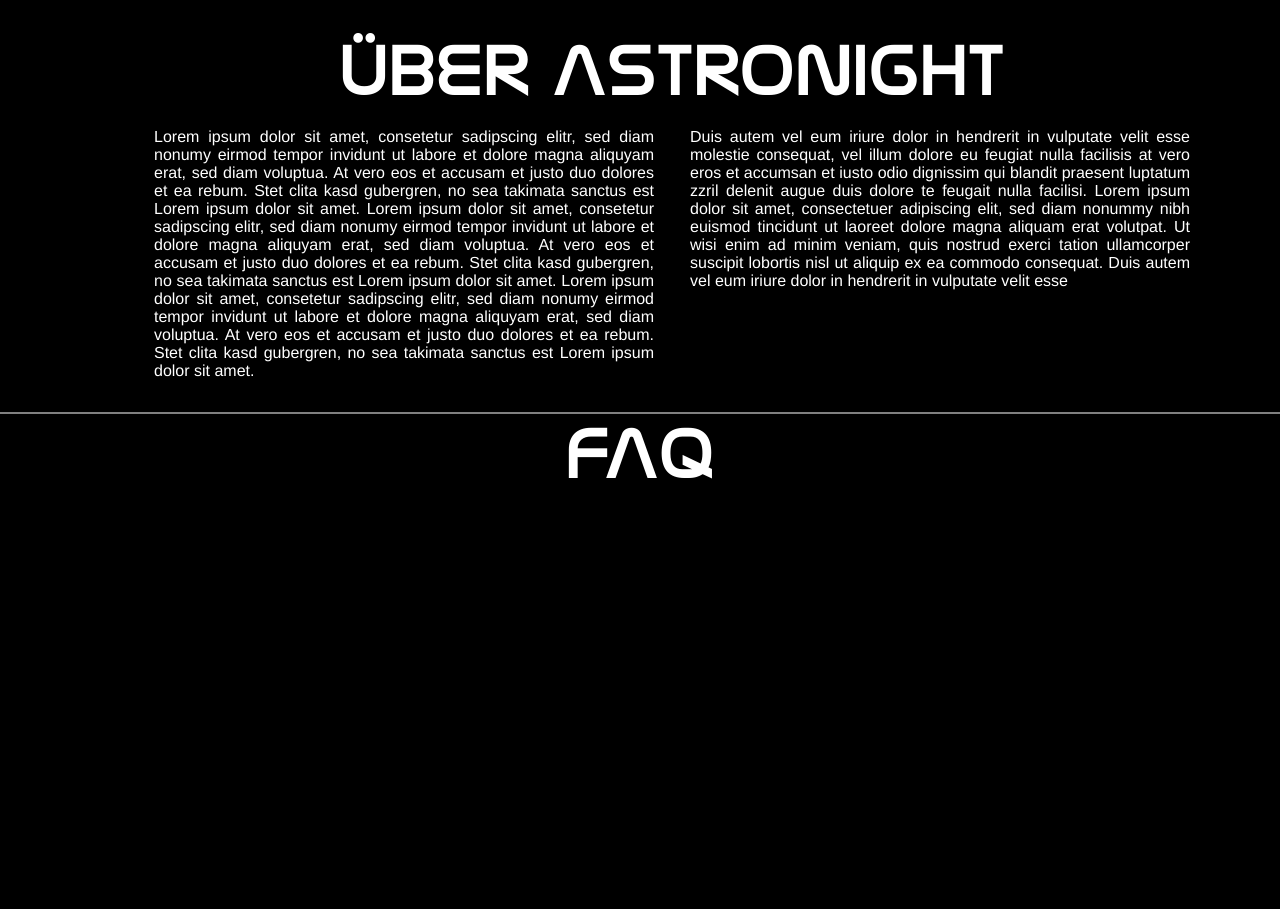
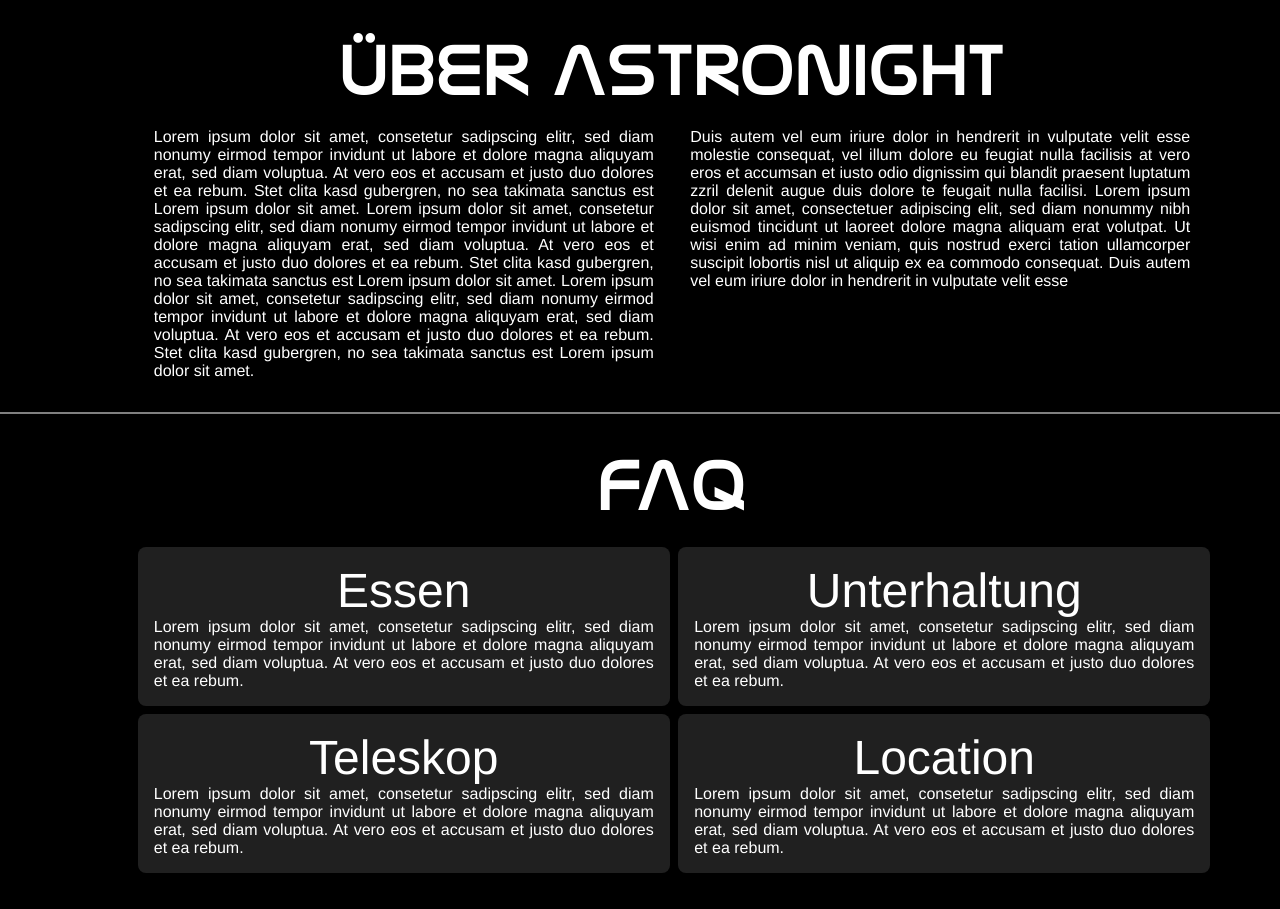
Before and after one commit to mggitti/Astronight, a plain HTML site: page index.html in a window 1280 px wide. Shown: the part 1205-2114 px from the top of the page. Before the commit the page ends 2019 px from the top, so only its background shows below. Drawn offline with Linux system fonts and the light colour scheme.

Commit message:
FAQ Section Basic Layout

```diff
--- a/index.html
+++ b/index.html
@@ -80,6 +80,51 @@
         <div class="sectionHeader-container sectionHeader">
             FAQ
         </div>
+        <div class="faq-entryCollection-container">
+            <div class="faq-entry-container">
+                <div class="faq-entry-header">
+                    Essen
+                </div>
+                <div class="faq-entry-body">
+                    Lorem ipsum dolor sit amet, consetetur sadipscing elitr, sed diam nonumy eirmod tempor invidunt ut
+                    labore et dolore magna aliquyam erat, sed diam voluptua. At vero eos et accusam et justo duo dolores
+                    et ea rebum.
+                </div>
+            </div>
+            <div class="faq-entry-container">
+                <div class="faq-entry-header">
+                    Unterhaltung
+                </div>
+                <div class="faq-entry-body">
+                    Lorem ipsum dolor sit amet, consetetur sadipscing elitr, sed diam nonumy eirmod tempor invidunt ut
+                    labore et dolore magna aliquyam erat, sed diam voluptua. At vero eos et accusam et justo duo dolores
+                    et ea
+                    rebum.
+                </div>
+            </div>
+            <div class="faq-entry-container">
+                <div class="faq-entry-header">
+                    Teleskop
+                </div>
+                <div class="faq-entry-body">
+                    Lorem ipsum dolor sit amet, consetetur sadipscing elitr, sed diam nonumy eirmod tempor invidunt ut
+                    labore et dolore magna aliquyam erat, sed diam voluptua. At vero eos et accusam et justo duo dolores
+                    et ea
+                    rebum.
+                </div>
+            </div>
+            <div class="faq-entry-container">
+                <div class="faq-entry-header">
+                    Location
+                </div>
+                <div class="faq-entry-body">
+                    Lorem ipsum dolor sit amet, consetetur sadipscing elitr, sed diam nonumy eirmod tempor invidunt ut
+                    labore et dolore magna aliquyam erat, sed diam voluptua. At vero eos et accusam et justo duo dolores
+                    et ea
+                    rebum.
+                </div>
+            </div>
+        </div>
     </div>
 </body>
 
--- a/style.css
+++ b/style.css
@@ -7,6 +7,13 @@
 *{
   margin: 0;
   padding: 0;
+
+  font-family:'Helvetica Neue';
+  color:white;
+  font-size: 1rem;
+}
+
+body{
   background-color: black;
 }
 
@@ -87,16 +94,32 @@
   padding: 0 16px;
   margin: 0 auto;
   text-align: justify;
-
-  color:white;
-  font-size: 1rem;
-  font-family:'Helvetica Neue';
 }
 
 .faq{
   position: relative;
+  width: 100vw;
+  padding: 32px;
+}
+.faq-entryCollection-container{
+  align-items: top;
+  text-align: center;
+  padding: 0px 32px;
+}
+.faq-entry-container{
+  display: inline-block;
+  max-width: 500px;
+  padding: 16px;
+  margin: 4px 0px 4px 4px;
+  border-radius: 8px;
 
-  display: flex;
-  width: 100vw;
-  height: 50vh;
+  background-color: #202020;
 }
+.faq-entry-header{
+  display: block;
+  font-size: 3rem;
+}
+.faq-entry-body{
+  display: block;
+  text-align: justify;
+}
```
